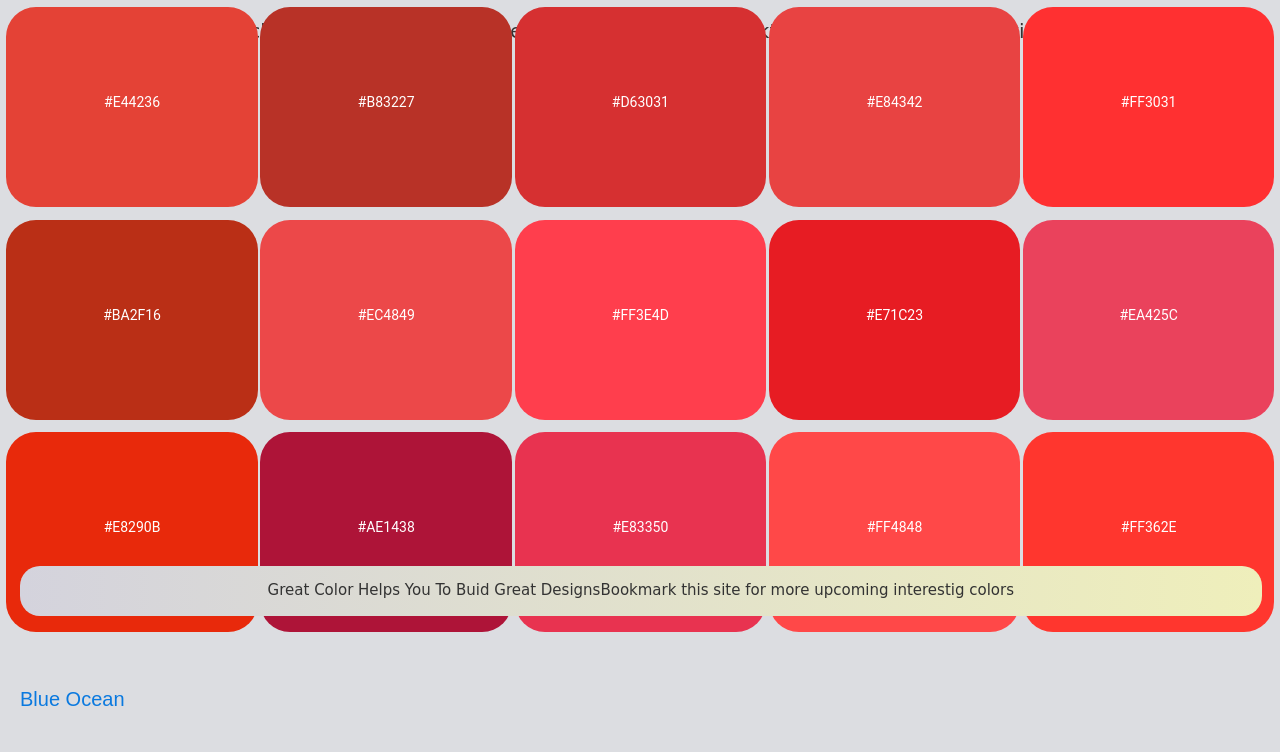
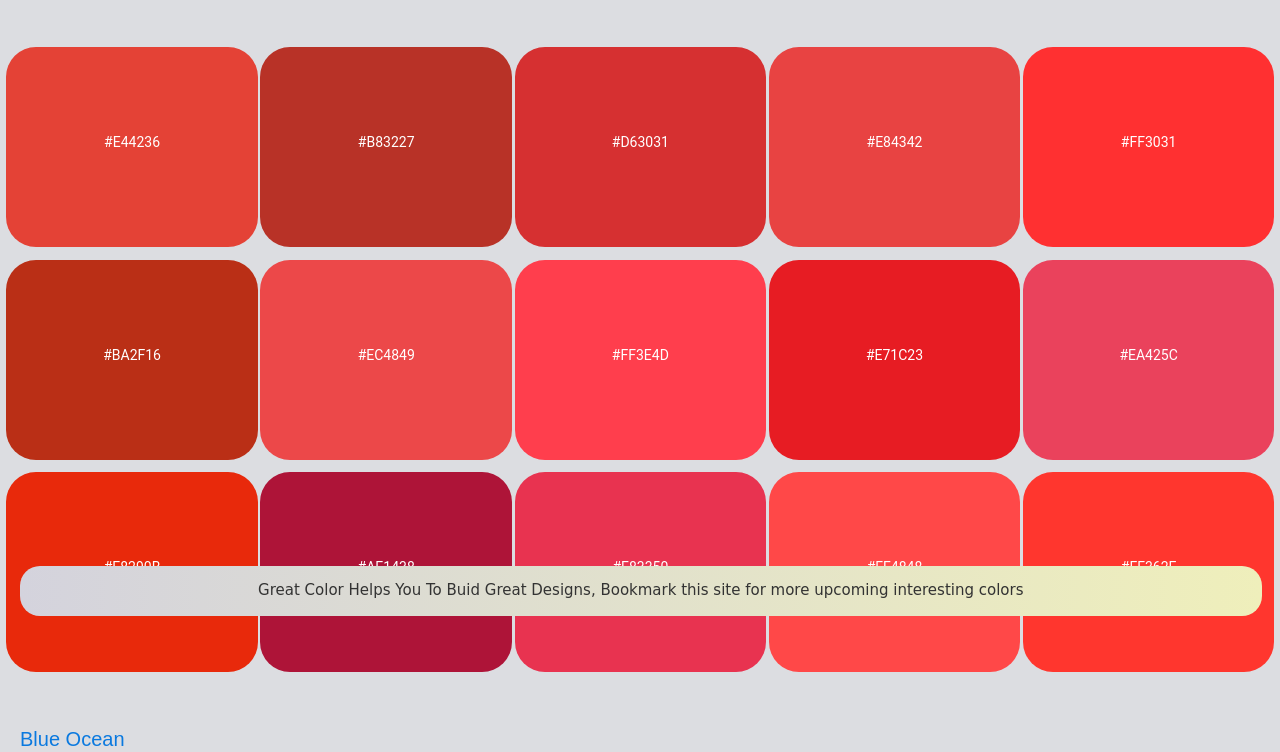
Before and after one commit to rahulnag/colorscottage, a plain HTML site: page index.html in a window 1280 px wide. Shown: the part 174-926 px from the top of the page. Drawn offline with nearby package versions, Linux system fonts and the light colour scheme; some packages are replaced by stand-ins of ours; a script that the page names is missing.

Commit message:
alignment of hesding changed

```diff
--- a/index.html
+++ b/index.html
@@ -70,16 +70,21 @@
 
 <div class="animated animate__wobble">
 <nav class="navbar navbar-fixed-top title" style="border-bottom-color: #E0E0E0 ">
+<!--div class="tgdd"><a href="https://www.capscode.in">CapsCode</a></div-->
 <div class="container-fluid">
+
 <div class="tgd ">Colors Cottage</div>
+
+<!--div class="copyText">Click On Color Which You Want To Use (please open in desktop or desktop mode for awesome view)</div-->
 <div class="collapse navbar-collapse text" id="bs-example-navbar-collapse-1">
-<div class="copyText">Click On Color Which You Want To Use (please open in desktop or desktop mode for awesome view)</div>
-<!--div class="tgdd"><a href="https://courses.learncodeonline.in">LearnCodeOnline</a></div-->
+	<div class="copyText">Click On Color Which You Want To Use (please open in desktop or desktop mode for awesome view)</div>
 </div>
 </div>
 </nav>
 </div>
 
+</br>
+</br>
 <div>
 <div class="colTit">
 <p class="CoTi" style="margin-top: 80px; color: #B83227">Red Zone</p>
@@ -498,10 +503,7 @@
 </script><script src="https://cdnjs.cloudflare.com/ajax/libs/twitter-bootstrap/3.3.5/js/bootstrap.min.js"></script><script src="https://ajax.googleapis.com/ajax/libs/jquery/1.12.4/jquery.min.js"></script><!--   <script src="https://cdn.jsdelivr.net/npm/clipboard@2/dist/clipboard.min.js"></script>--><script src="vendor/clipboard.js"></script><script src="vendor/clipboard.min.js"></script><script src="https://ajax.googleapis.com/ajax/libs/jquery/2.1.1/jquery.min.js"></script><script src="js/script.js"></script><script src="/js/jquery.min.js"></script><script src="https://cdnjs.cloudflare.com/ajax/libs/clipboard.js/1.5.10/clipboard.min.js"></script><script src="https://ajax.googleapis.com/ajax/libs/jquery/2.1.1/jquery.min.js"></script><script src="https://netdna.bootstrapcdn.com/bootstrap/3.0.0/js/bootstrap.min.js"></script>
 
 <footer class="gcGd diGi1 fixed-bottom" style="height: 50px;">
-<div class="gcGd">Great Color Helps You To Buid Great Designs</div>
-<div class="gcGd">Bookmark this site for more upcoming interestig colors</div>
+<div class="gcGd">Great Color Helps You To Buid Great Designs, Bookmark this site for more upcoming interesting colors</div>
 </footer>
-
 </body>
-
 </html>
--- a/style.css
+++ b/style.css
@@ -16,10 +16,9 @@ background: linear-gradient(to right, #fbc7d4, #9796f0); /* W3C, IE 10+/ Edge, F
 .btn {
 	border-radius:30px;
 	margin: 1.3px;
-
-
-	animation: flip;
-  animation-duration: 2s;
+	/*animation: flip;
+  animation-duration: 0.5s;
+  commenting the flip on hover*/
 }
 .full-screen {
   position: absolute;
@@ -73,7 +72,7 @@ background: linear-gradient(to right, #fbc7d4, #9796f0); /* W3C, IE 10+/ Edge, F
 
 .box:hover {
   -webkit-transform: translateY(0px) scale(1.6);
-  transform: translateY(0px) scale(1.6);
+  transform: translateY(0px) scale(1.3);
   box-shadow: 0 5px 5px 5px rgba(0, 0, 0, 0.6);
   z-index: 1;
   color: #ffffff;
@@ -102,13 +101,12 @@ background: linear-gradient(to right, #fbc7d4, #9796f0); /* W3C, IE 10+/ Edge, F
 
 .copyText {
   font-family: Bradley Hand, cursive;
-  font-size: 20px;
+  font-size: 15px;
   display: inline-block;
   display: flex;
   justify-content: center;
   align-items: center;
   display: inline-block;
-  margin-right: 175px;
   margin-top: 36px;
 }
 .text {
```
